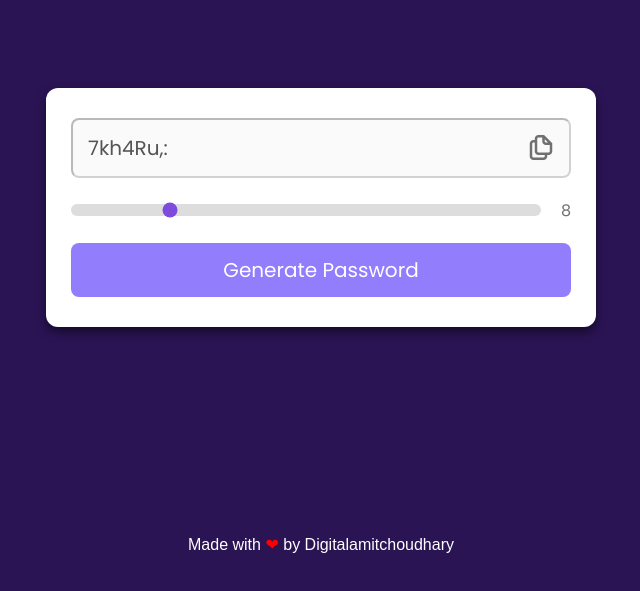
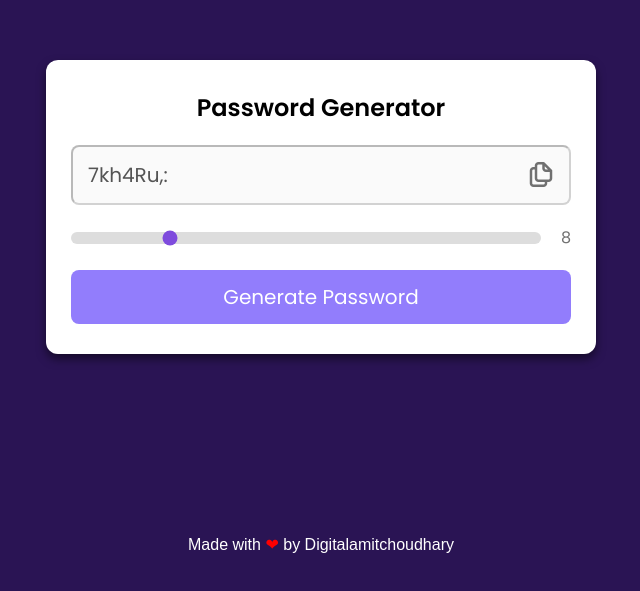
Before and after one commit to digitalamitchoudhary/Password-Generator-with-Javascript, a plain HTML site: page index.html in a window 1280 px wide. Shown: the part 193-784 px from the top of the page, without its empty margins (319-959 px from the left). Drawn offline with nearby package versions, Linux system fonts and the light colour scheme.

Commit message:
Heading Update

```diff
--- a/index.html
+++ b/index.html
@@ -12,6 +12,7 @@
 <body>
 
     <div class="wrapper">
+          <h1>Password Generator</h1>
         <div class="passwordBox">
             <input type="text" name="" disabled >
             <i class="uil uil-copy copyIcon"></i>
--- a/style.css
+++ b/style.css
@@ -17,7 +17,7 @@ body {
 }
 
 .wrapper {
-
+   margin: 10px;
     position: relative;
     max-width: 550px;
     width: 100%;
@@ -25,6 +25,12 @@ body {
     border-radius: 12px;
     padding: 30px 25px;
     box-shadow: 0 5px 10px rgba(0, 0, 0, 0.5);
+}
+
+.wrapper h1{
+    font-size: 1.5em;
+    text-align: center;
+    padding-bottom: 20px;
 }
 
 .wrapper .passwordBox {
```
